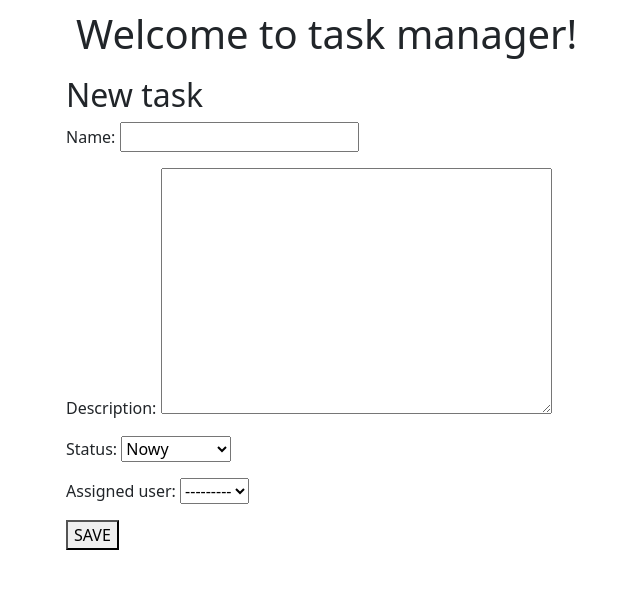
After one commit to matrus98/matrus98-mga_task_repo, a Django app: page /task/new/ in a window 1280 px wide. The commit adds this page. Shown: the top 589 px of the page, without its empty margins (16-656 px from the left). Run offline with Django 5.2, Linux system fonts and the light colour scheme; parts of the project's set-up code (start-up, migrations or seed data) failed here and were passed over; some web fonts are replaced.

Commit message:
New tasks can be created

```diff
--- /dev/null
+++ b/task_manager/froms.py
@@ -0,0 +1,7 @@
+from django import forms
+from .models import Task
+
+class TaskForm(forms.ModelForm):
+    class Meta:
+        model = Task
+        fields = ['name', 'description', 'status', 'assigned_user']
--- a/task_manager/models.py
+++ b/task_manager/models.py
@@ -14,7 +14,7 @@ TaskStatusChoices = {
 
 
 class Task(models.Model):
-    author = 'Administrator'
+    author = models.CharField(max_length=100, default='Administrator')
     name = models.CharField(max_length=100)
     description = models.TextField()
     status = models.CharField(choices=TaskStatusChoices, default='CREATED')
@@ -23,8 +23,9 @@ class Task(models.Model):
     # for username in [user.username for user in User.objects.all()]:
     #     user_choice[username] = username
     # assigned_user = models.CharField(choices=user_choice, blank=True)
-    assigned_user = models.ForeignKey(User, on_delete=models.CASCADE, blank=True)
+    assigned_user = models.ForeignKey(User, on_delete=models.CASCADE, blank=True, null=True)
     task_history = HistoricalRecords()
+    # task_detailed_history = []
 
     def __str__(self):
         return self.name
--- /dev/null
+++ b/task_manager/templates/task_edit.html
@@ -0,0 +1,10 @@
+{% extends 'index.html' %}
+
+{% block content %}
+    <h2>New task</h2>
+    <form method="post" class="post-form">
+        {% csrf_token %}
+        {{ form.as_p }}
+        <button type="submit">SAVE</button>
+    </form>
+{% endblock %}
--- a/task_manager/templates/task_list.html
+++ b/task_manager/templates/task_list.html
@@ -1,6 +1,7 @@
 {% extends 'index.html' %}
 
 {% block content %}
+    <a href="{% url 'create_new_task' %}" class="top-menu"><span class="glyphicon glyphicon-plus">Add new task</span></a>
     <table class="task_table">
         <tr>
             <th>Task title</th>
--- a/task_manager/urls.py
+++ b/task_manager/urls.py
@@ -3,4 +3,5 @@ from . import views
 
 urlpatterns = [
     path('', views.task_list, name='task_list'),
+    path('task/new/', views.create_new_task, name='create_new_task')
 ]
--- a/task_manager/views.py
+++ b/task_manager/views.py
@@ -1,7 +1,24 @@
-from django.shortcuts import render
+from django.shortcuts import render, redirect
 from .models import Task
+from .froms import TaskForm
 
 
 def task_list(request):
     tasks = Task.objects.all()
     return render(request, 'task_list.html', {'tasks': tasks})
+
+
+def create_new_task(request):
+    if request.method == 'POST':
+        task_creation_form = TaskForm(request.POST)
+
+        if task_creation_form.is_valid():
+            task = task_creation_form.save(commit=False)
+            task.author = request.user.username if request.user.username is not '' else 'Anonymous'
+            # task.task_history.
+            task.save()
+            return redirect('/')
+    else:
+        task_creation_form = TaskForm()
+
+    return render(request, 'task_edit.html', {'form': task_creation_form})
```
Also changed, not shown: task_manager/migrations/0005_historicaltask_author_task_author.py (added), task_manager/migrations/0006_alter_task_assigned_user.py (added).
